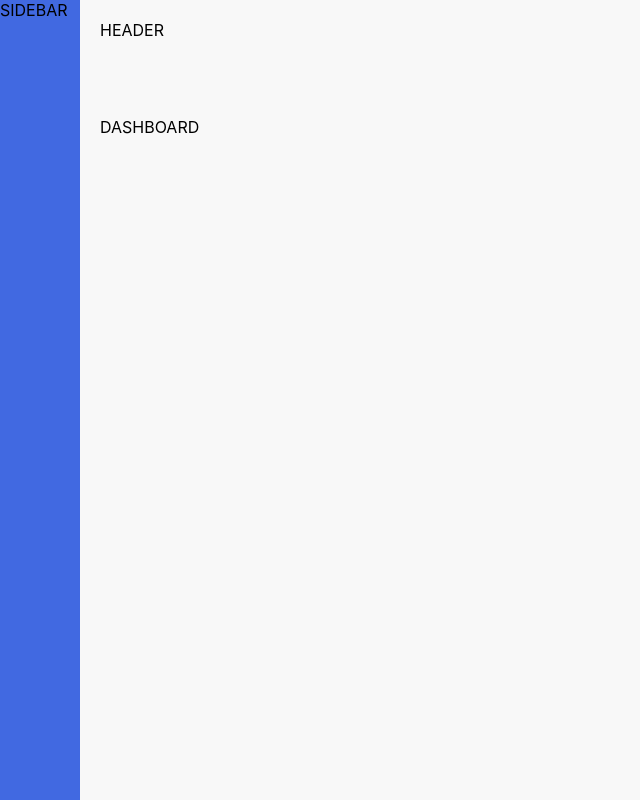
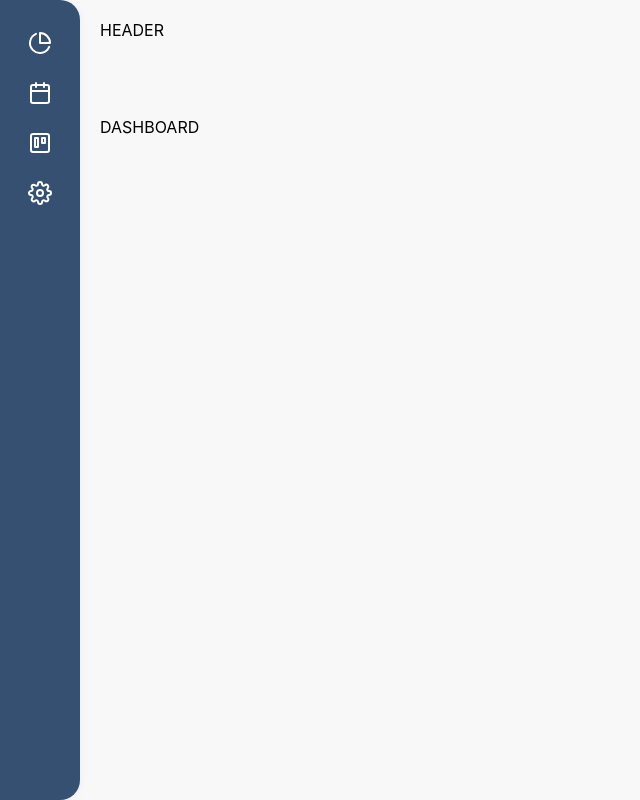
Before and after one commit to k3cman/react-habit-tracker, a React (Create React App) app: page / in a window 1280 px wide. Shown: the whole page, without its empty margins (0-640 px from the left). Built offline with nearby package versions, Linux system fonts and the light colour scheme.

Commit message:
add sidebar styles and links to pages

```diff
--- a/package.json
+++ b/package.json
@@ -14,6 +14,7 @@
     "node-sass": "^4.14.1",
     "react": "^16.13.1",
     "react-dom": "^16.13.1",
+    "react-feather": "^2.0.8",
     "react-router-dom": "^5.2.0",
     "react-scripts": "3.4.1",
     "typescript": "^3.7.5"
--- a/src/App.tsx
+++ b/src/App.tsx
@@ -1,5 +1,4 @@
 import React from "react";
-import "./App.scss";
 import { Layout } from "./components/layout/Layout";
 
 function App() {
--- a/src/components/layout/Layout.module.scss
+++ b/src/components/layout/Layout.module.scss
@@ -1,3 +1,5 @@
+@import "../../styles/variables";
+
 .app-wrapper {
   height: 100vh;
   width: 100vw;
@@ -10,7 +12,10 @@
     flex-shrink: 0;
     flex-grow: 0;
     height: 100%;
-    background: royalblue;
+    background: $dark_blue;
+    border-top-right-radius: 20px;
+    border-bottom-right-radius: 20px;
+    box-shadow: 0px 1px 10px rgba(0, 0, 0, 0.05);
   }
 
   .content {
--- /dev/null
+++ b/src/components/layout/Sidebar.module.scss
@@ -0,0 +1,14 @@
+.sidebarWrapper {
+  margin-left: auto;
+  margin-right: auto;
+  padding-top: 20px;
+  div {
+    height: 50px;
+    display: flex;
+    align-items: center;
+    justify-content: center;
+    &:hover {
+      background-color: rgba(255, 255, 255, 0.3);
+    }
+  }
+}
--- a/src/components/layout/Sidebar.tsx
+++ b/src/components/layout/Sidebar.tsx
@@ -1,5 +1,31 @@
 import React, { FunctionComponent } from "react";
+import { Calendar, PieChart, Settings, Trello } from "react-feather";
+import { Link } from "react-router-dom";
+import styles from "./Sidebar.module.scss";
 
 export const Sidebar: FunctionComponent = () => {
-  return <div>SIDEBAR</div>;
+  return (
+    <div className={styles.sidebarWrapper}>
+      <div>
+        <Link to="/dashboard">
+          <PieChart color="white"></PieChart>
+        </Link>
+      </div>
+      <div>
+        <Link to="/month">
+          <Calendar color="white"></Calendar>
+        </Link>
+      </div>
+      <div>
+        <Link to="/week">
+          <Trello color="white"></Trello>
+        </Link>
+      </div>
+      <div>
+        <Link to="/settings">
+          <Settings color="white"></Settings>
+        </Link>
+      </div>
+    </div>
+  );
 };
--- /dev/null
+++ b/src/styles/_variables.scss
@@ -0,0 +1,6 @@
+$dark_blue: #355070;
+$turqoise: #0d7e82;
+$purple: #6d597a;
+$dark_red: #b56576;
+$light_red: #e56b6f;
+$orange: #eaac8b;
--- a/tsconfig.json
+++ b/tsconfig.json
@@ -1,5 +1,6 @@
 {
   "compilerOptions": {
+    "baseUrl": "./",
     "target": "es5",
     "lib": [
       "dom",
```
Also changed, not shown: src/App.scss (deleted), 1 other file (tests, documents, lock files or other folders).
